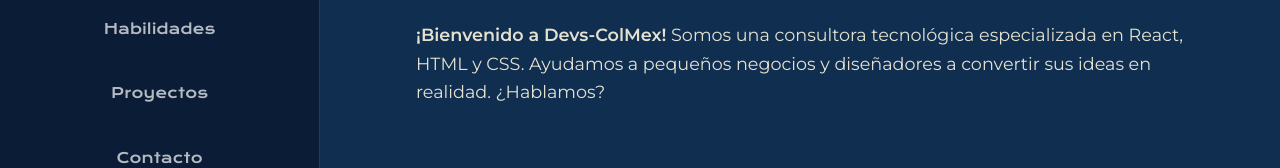
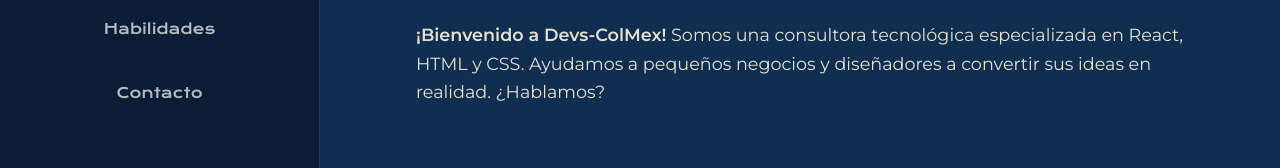
Before and after one commit to JUANDELUQUEZ/Devs-ColMex, a plain HTML site: page frontend/public/index.html in a window 1280 px wide. Shown: the part 447-615 px from the top of the page. Drawn offline with nearby package versions, Linux system fonts and the light colour scheme.

Commit message:
Desarrollar Proyectos

```diff
--- a/frontend/public/index.html
+++ b/frontend/public/index.html
@@ -192,7 +192,7 @@
           <a class="nav-link" href="#inicio">Inicio</a>
           <a class="nav-link" href="#nosotros">Sobre Nosotros</a>
           <a class="nav-link" href="#habilidades">Habilidades</a>
-          <a class="nav-link" href="#proyectos">Proyectos</a>
+          <!-- <a class="nav-link" href="#proyectos">Proyectos</a> -->
           <a class="nav-link" href="#contacto">Contacto</a>
         </nav>
 
```
